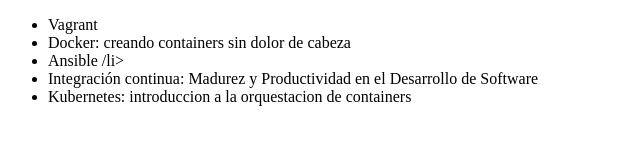
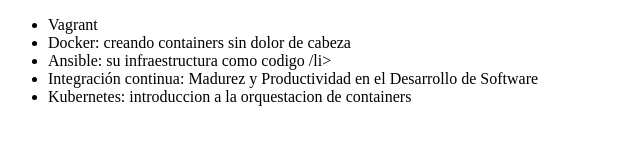
Before and after one commit to cguaje/alura-git, a plain HTML site: page index.html in a window 1280 px wide. Shown: the whole page, without its empty margins (0-640 px from the left). Drawn offline with Linux system fonts and the light colour scheme.

Commit message:
modificando el nombre del curso ansible

```diff
--- a/index.html
+++ b/index.html
@@ -8,7 +8,7 @@
      <ul>
          <li>Vagrant</li>
          <li>Docker: creando containers sin dolor de cabeza</li>
-         <li>Ansible /li>
+         <li>Ansible: su infraestructura como codigo /li>
          <li>Integración continua: Madurez y Productividad en el Desarrollo de Software</li>
          <li>Kubernetes: introduccion a la orquestacion de containers</li>
      </ul>
```
